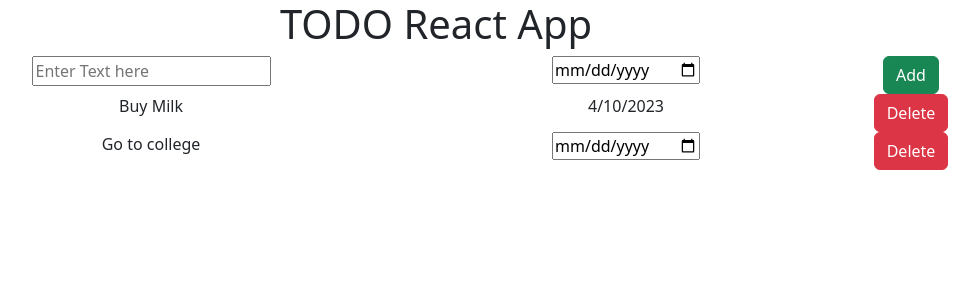
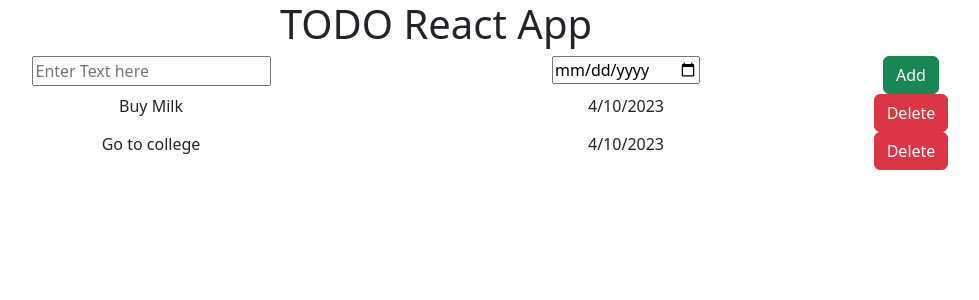
Before and after one commit to Chaitya-007/REACT-KG-CODING, a React (Vite) app in the folder Projects/1-todo-app-version-one/: page / in a window 1280 px wide. Shown: the top 300 px of the page, without its empty margins (204-1183 px from the left). Built offline with nearby package versions, Linux system fonts and the light colour scheme.

Commit message:
Created entire components

```diff
--- a/Projects/1-todo-app-version-one/src/App.jsx
+++ b/Projects/1-todo-app-version-one/src/App.jsx
@@ -1,34 +1,15 @@
 import AppName from "./components/AppName";
 import AddTodo from "./components/AddTodo";
+import TodoItem1 from "./components/TodoItem1";
+import TodoItem2 from "./components/TodoItem2";
 
 function App() {
   return (
     <center class="todo-container">
       <AppName />
       <AddTodo />
-      <div class="container text-center">
-        <div class="row">
-          <div class="col-6">Buy Milk</div>
-          <div class="col-4">4/10/2023</div>
-          <div class="col-2">
-            <button type="button" class="btn btn-danger">
-              Delete
-            </button>
-          </div>
-        </div>
-
-        <div class="row">
-          <div class="col-6">Go to college</div>
-          <div class="col-4">
-            <input type="date" />
-          </div>
-          <div class="col-2">
-            <button type="button" class="btn btn-danger">
-              Delete
-            </button>
-          </div>
-        </div>
-      </div>
+      <TodoItem1 />
+      <TodoItem2 />
     </center>
   );
 }
--- /dev/null
+++ b/Projects/1-todo-app-version-one/src/components/TodoItem1.jsx
@@ -0,0 +1,20 @@
+function TodoItem1() {
+  let todoName = "Buy Milk";
+  let todoDate = "4/10/2023";
+
+  return (
+    <div class="container text-center">
+      <div class="row">
+        <div class="col-6">{todoName}</div>
+        <div class="col-4">{todoDate}</div>
+        <div class="col-2">
+          <button type="button" class="btn btn-danger">
+            Delete
+          </button>
+        </div>
+      </div>
+    </div>
+  );
+}
+
+export default TodoItem1;
--- /dev/null
+++ b/Projects/1-todo-app-version-one/src/components/TodoItem2.jsx
@@ -0,0 +1,20 @@
+function TodoItem2() {
+  let todoName = "Go to college";
+  let todoDate = "4/10/2023";
+
+  return (
+    <div class="container text-center">
+      <div class="row">
+        <div class="col-6">{todoName}</div>
+        <div class="col-4">{todoDate}</div>
+        <div class="col-2">
+          <button type="button" class="btn btn-danger">
+            Delete
+          </button>
+        </div>
+      </div>
+    </div>
+  );
+}
+
+export default TodoItem2;
```
